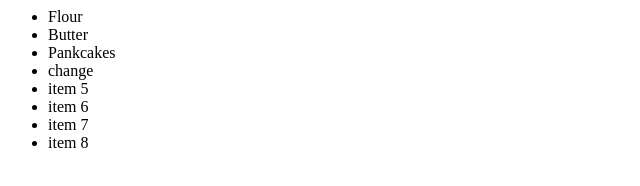
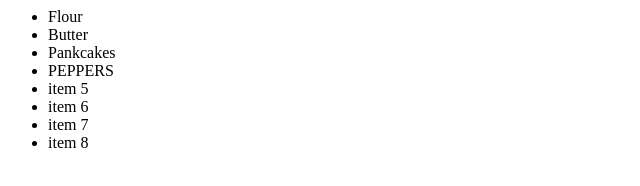
Before and after one commit to tristanhulbert/test, a plain HTML site: page index.html in a window 1280 px wide. Shown: the full height of the page, 0-640 px from the left. Drawn offline with Linux system fonts and the light colour scheme.

Commit message:
someone else using same file

```diff
--- a/index.html
+++ b/index.html
@@ -4,7 +4,7 @@
 			<li>Flour</li>
 			<li>Butter</li>
 			<li>Pankcakes</li>
-			<li>change</li>
+			<li>PEPPERS</li>
 			<li>item 5</li>
 			<li>item 6</li>
 			<li>item 7</li>
```
